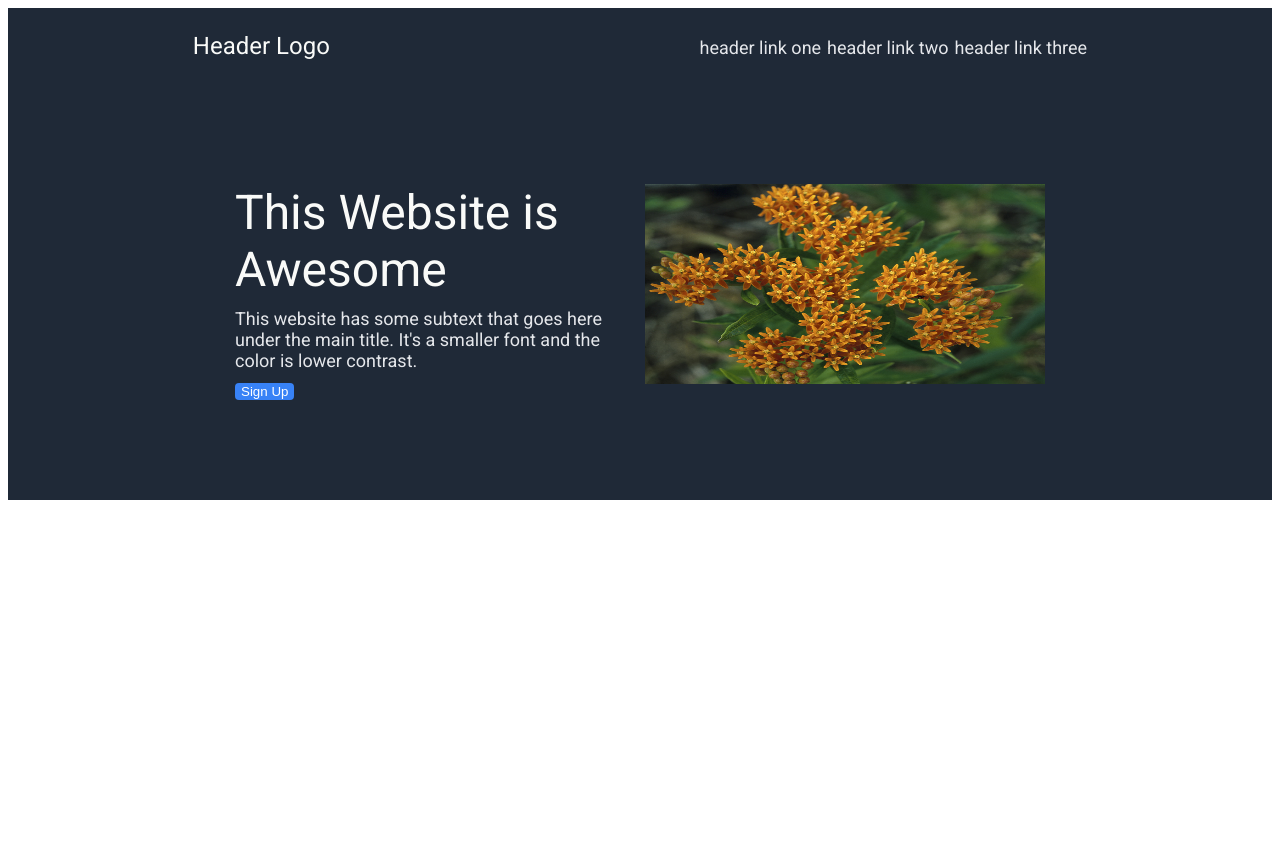
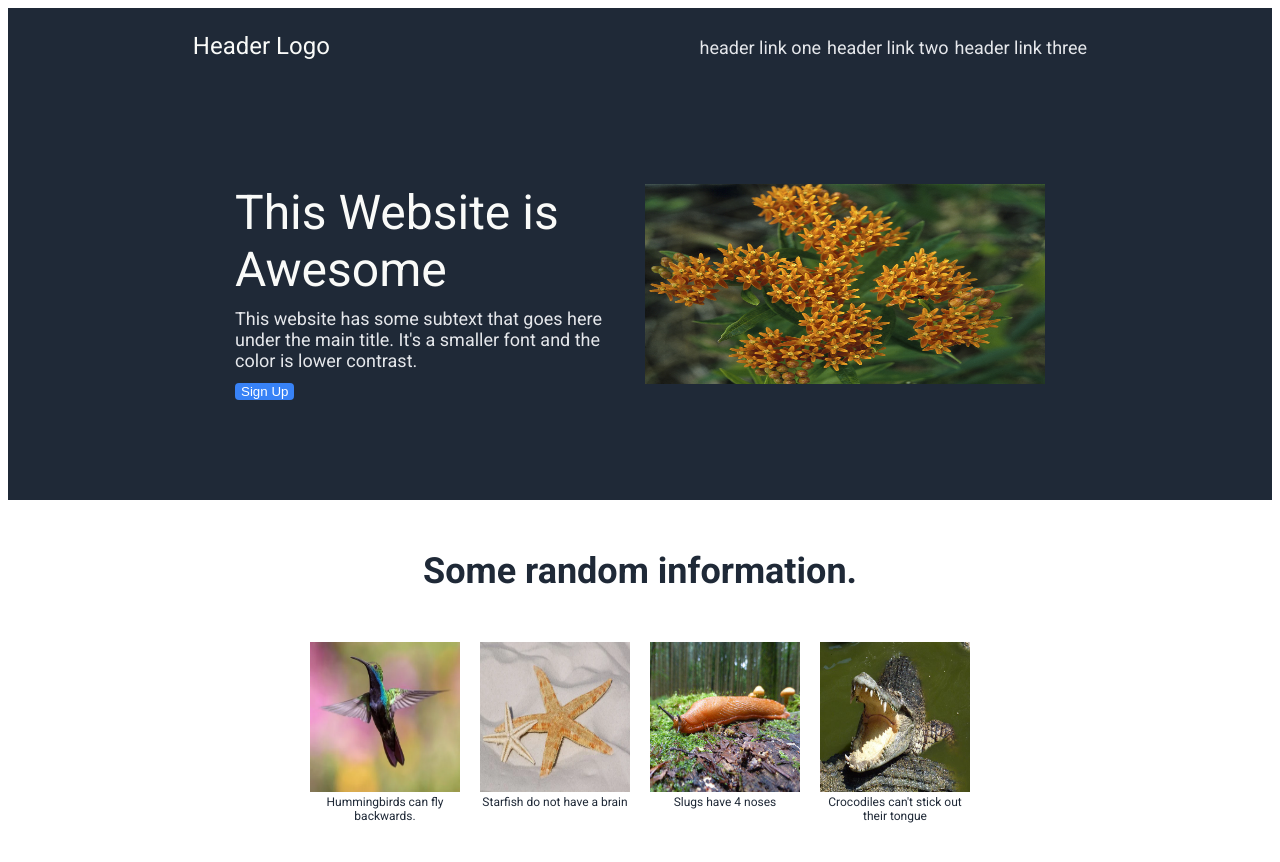
Before and after one commit to gabewin/odin-website-sample, a plain HTML site: page index.html in a window 1280 px wide. Before the commit the page ends 800 px from the top, so only its background shows below. Drawn offline with Linux system fonts and the light colour scheme.

Commit message:
random information section

```diff
--- a/index.html
+++ b/index.html
@@ -31,7 +31,30 @@
         </div>
         <img src="images/butterfly-weed.jpeg">
     </div>
-    <div class="info"></div>
+
+
+    <div class="info">
+        Some random information.
+        <div class="card-section">
+            <div class="card">
+            <img src="./images/hummingbird.jpeg" alt="hummingbird">
+            <div class="text">Hummingbirds can fly backwards.</div>
+            </div>
+            <div class="card">
+            <img src="./images/starfish.jpeg" alt="starfish">
+            <div class="text">Starfish do not have a brain</div>
+            </div>
+            <div class="card">
+            <img src="./images/slug.jpeg" alt="slug">
+            <div class="text">Slugs have 4 noses</div>
+            </div>
+            <div class="card">
+            <img src="./images/crocodile.jpeg" alt="crocodile">
+            <div class="text">Crocodiles can't stick out their tongue</div>
+            </div>
+        </div>
+      </div>
+    </div>
     <div class="quotes"></div>
     <div class="footer"></div>
 
--- a/styles.css
+++ b/styles.css
@@ -62,3 +62,26 @@ button {
     border: none;
     border-radius: 4px;
 }
+.info{
+    margin: 50px 0;
+    text-align: center;
+    font-size: 36px;
+    font-weight: bolder;
+    color: #1F2937
+}
+.card-section{
+    margin: 50px 0;
+    display: flex;
+    justify-content: center;
+    gap: 20px;
+    font-size: 12px;
+    font-weight: normal;
+}
+
+.info .card {
+    max-width: 150px;
+}
+.info .card img{
+    width: 150px;
+    height: 150px;
+}
```
Also changed, not shown: images/crocodile.jpeg (added), images/hummingbird.jpeg (added), images/slug.jpeg (added), images/starfish.jpeg (added).
